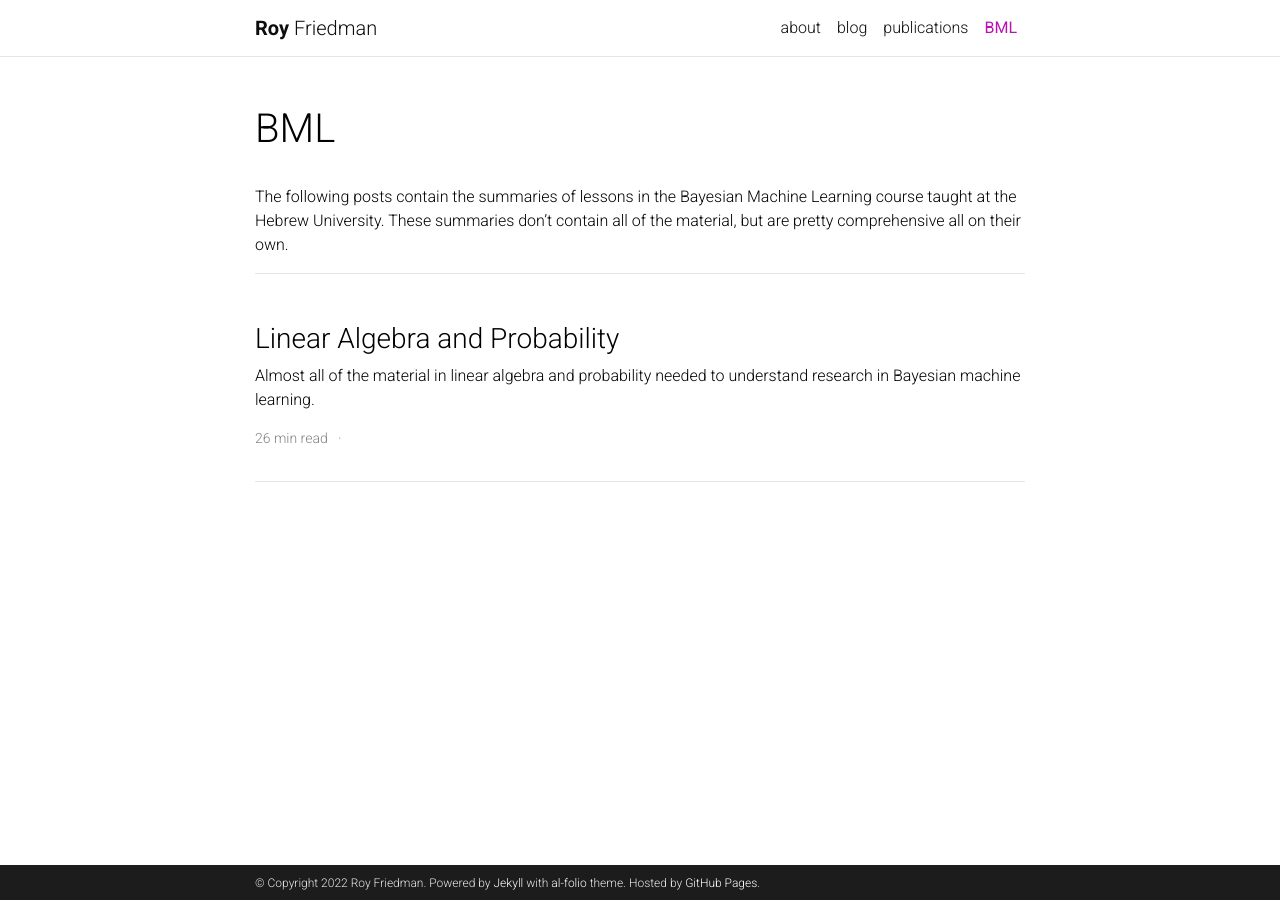
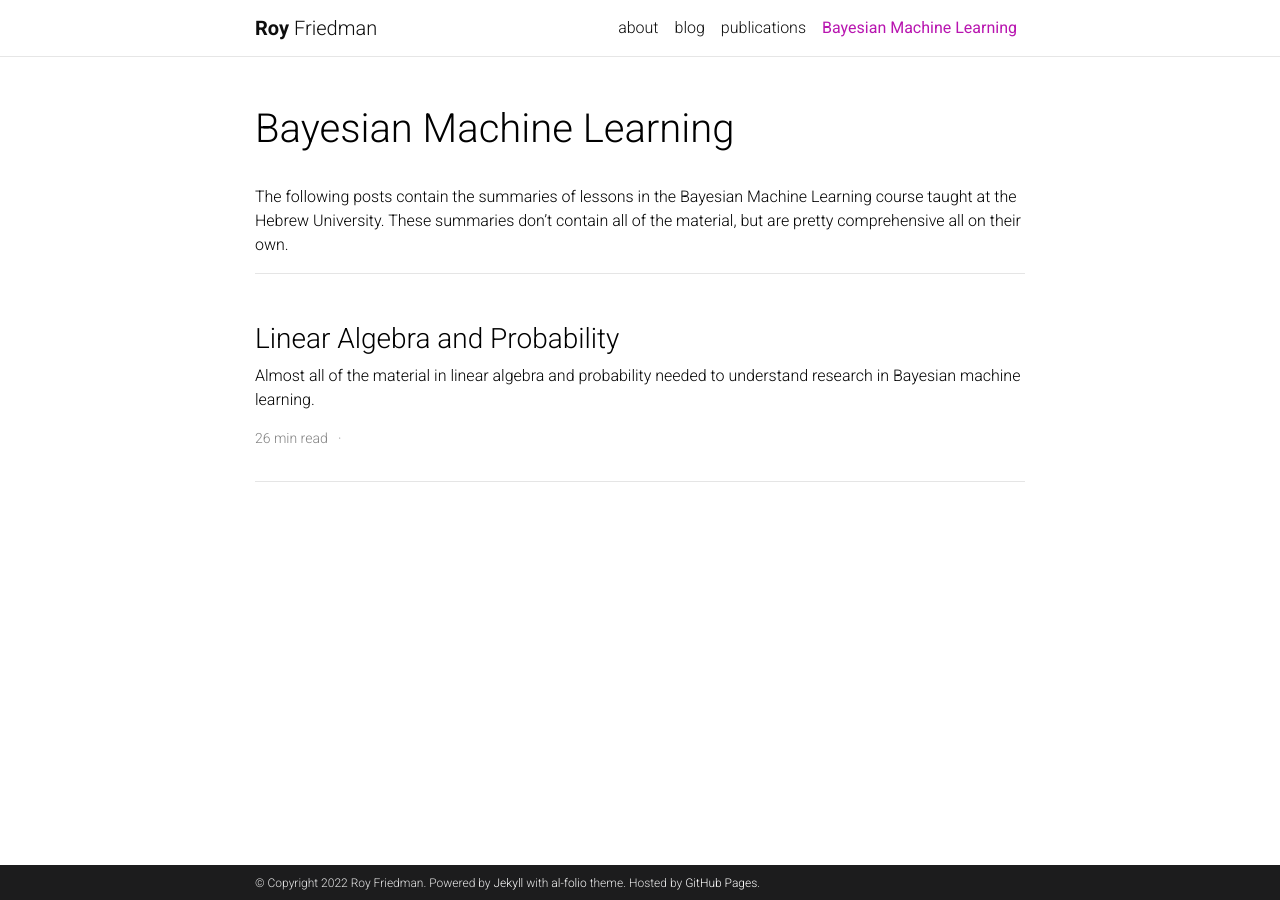
Before and after one commit to friedmanroy/friedmanroy.github.io, a Jekyll site: the page built from _pages/BML.md, in a window 1280 px wide. Built offline with Jekyll 4.4.1, drawn with Linux system fonts in a browser that asks for light colours; the list of posts is cut into pages by our own code; comment, search, counter and statistics services are not loaded; a style sheet for code colours, icons or effects is not loaded.

Commit message:
change title

```diff
--- a/_pages/BML.md
+++ b/_pages/BML.md
@@ -1,6 +1,6 @@
 ---
 layout: page
-title: BML
+title: Bayesian Machine Learning
 permalink: /BML/
 nav: true
 nav_order: 2
@@ -15,7 +15,9 @@ pagination:
 
 The following posts contain the summaries of lessons in the Bayesian Machine Learning course taught at the Hebrew University. These summaries don't contain all of the material, but are pretty comprehensive all on their own.
 
+
 ---
+
 
 <div class="post">
 
```
